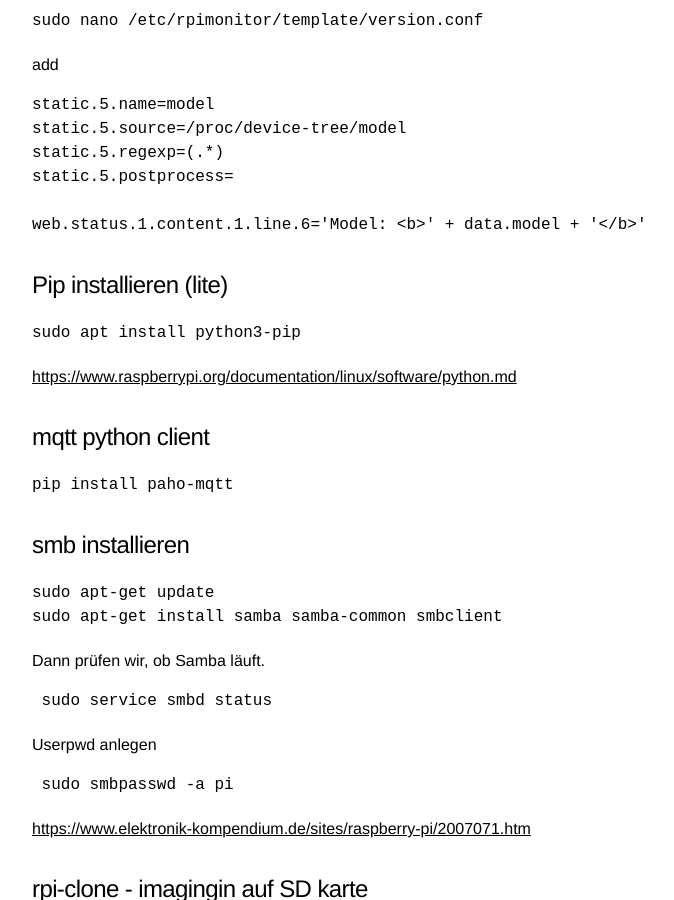
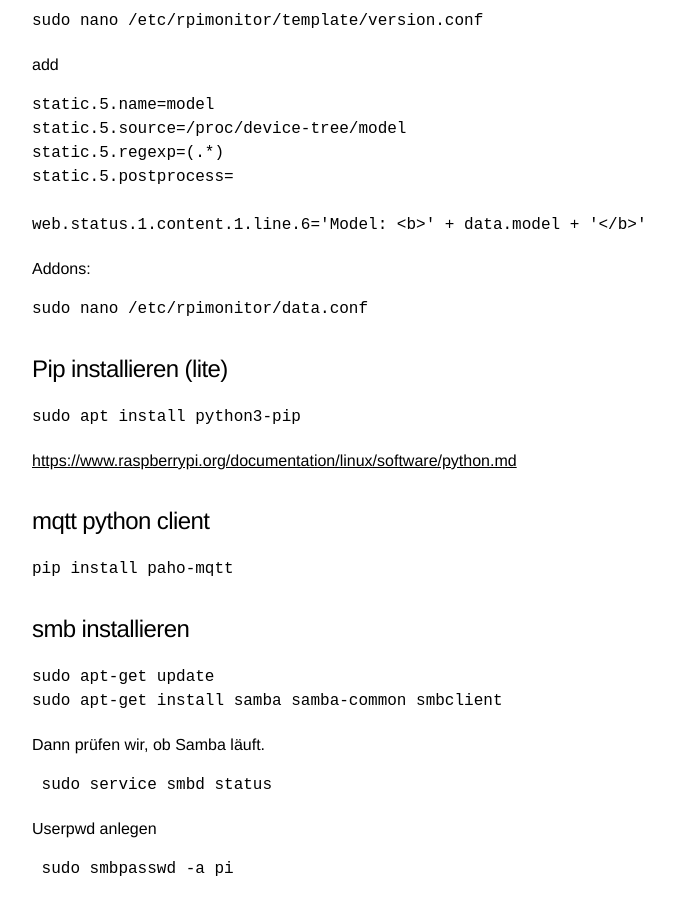
Before and after one commit to Wingertsau/ct.github.io, a Jekyll site: the page built from raspi.md, in a window 1280 px wide and 900 px high, scrolled down 1295 px. Shown: the whole window, without its empty margins (146-820 px from the left). Built offline with Jekyll 4.4.1, drawn with Linux system fonts in a browser that asks for light colours; our own code applies the rules of GitHub Pages for plain Markdown files.

Commit message:
Update raspi.md

```diff
--- a/raspi.md
+++ b/raspi.md
@@ -70,6 +70,12 @@ add
     static.5.postprocess=
 
     web.status.1.content.1.line.6='Model: <b>' + data.model + '</b>'
+
+
+Addons:
+
+    sudo nano /etc/rpimonitor/data.conf
+
 
 
 
```
